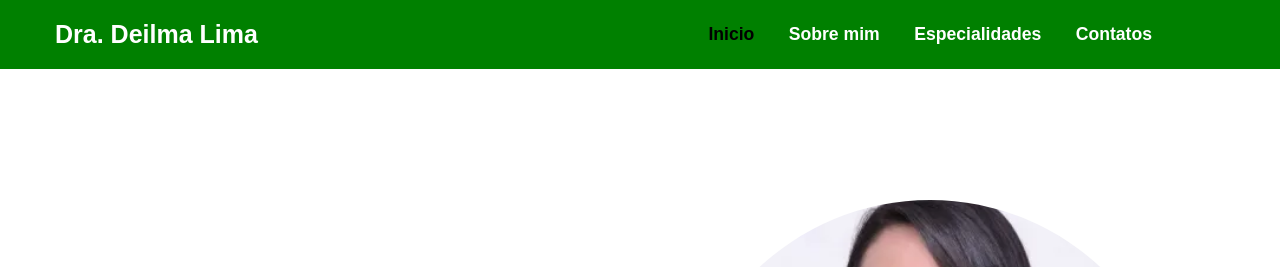
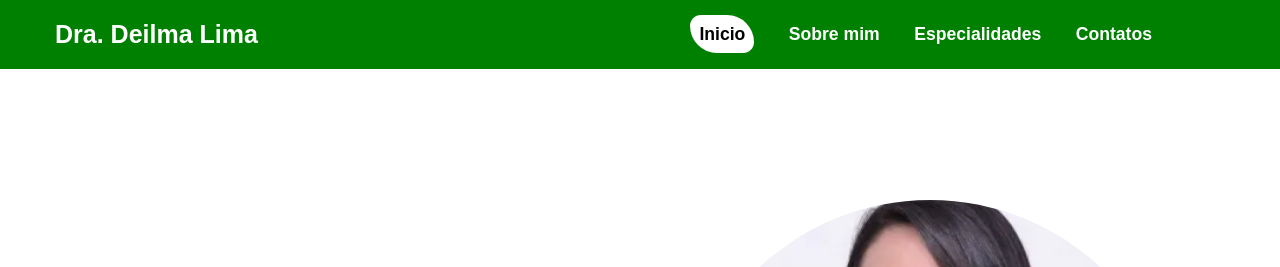
Before and after one commit to eliasdossantos/Portifolio-Fisioterapia, a plain HTML site: page index.html in a window 1280 px wide. In both pictures the pointer is over the link "Inicio". Shown: the top 267 px of the page. Drawn offline with Linux system fonts and the light colour scheme.

Commit message:
Update index.css

```diff
--- a/style/index.css
+++ b/style/index.css
@@ -52,6 +52,9 @@ header span{
 
 .navbar a:hover{
     color: black;
+    background-color: white;
+    border-radius: 20px 50px 20px 50px;
+    padding: 9px;
 }
 
 .home{
@@ -162,6 +165,10 @@ html{
     text-align: justify;
 }
 
+.nome-home {
+    color: green;
+}
+
 .servicos{
     margin-top: 80px;
 }
```
